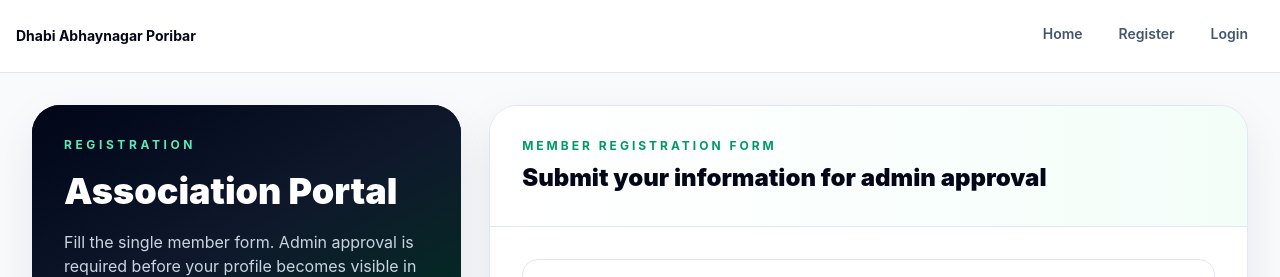
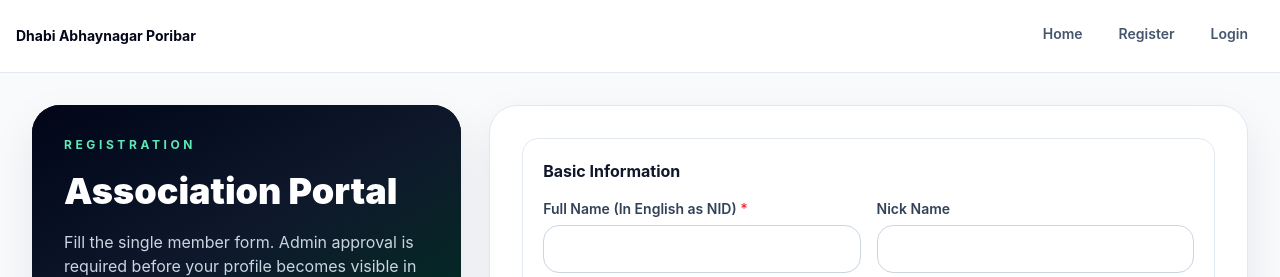
Before and after one commit to rahat1517/AbhaynagarSomiti, a React (Vite) app: page /register in a window 1280 px wide. Shown: the top 277 px of the page. Built offline with nearby package versions, Linux system fonts and the light colour scheme; no server answers.

Commit message:
remove unnecessary text

```diff
--- a/src/pages/RegistrationPage.jsx
+++ b/src/pages/RegistrationPage.jsx
@@ -256,16 +256,6 @@ export default function RegistrationPage() {
         </aside>
 
         <section className="overflow-hidden rounded-[1.75rem] border border-slate-200 bg-white shadow-soft">
-          <div className="border-b border-slate-200 bg-gradient-to-r from-white to-emerald-50/60 p-5 sm:p-7 lg:p-8">
-            <p className="text-xs font-bold uppercase tracking-[0.25em] text-emerald-600">
-              Member Registration Form
-            </p>
-
-            <h2 className="mt-2 text-xl font-black text-slate-950 sm:text-2xl">
-              Submit your information for admin approval
-            </h2>
-
-          </div>
 
           {status.message ? (
             <StatusBox type={status.type} message={status.message} />
```
